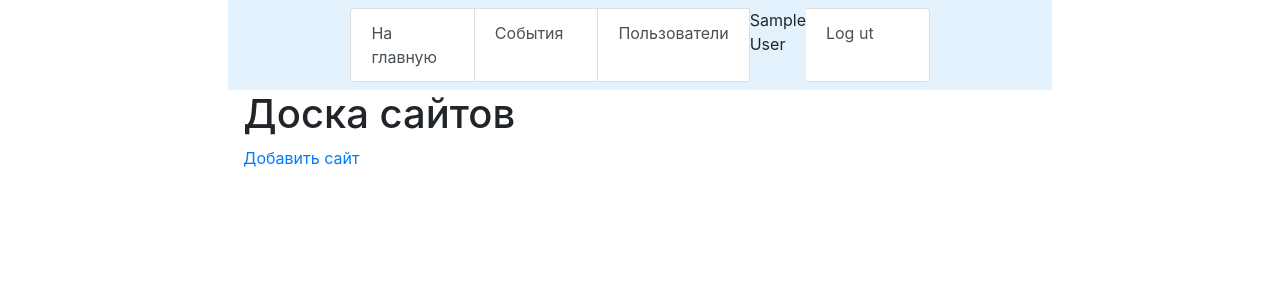
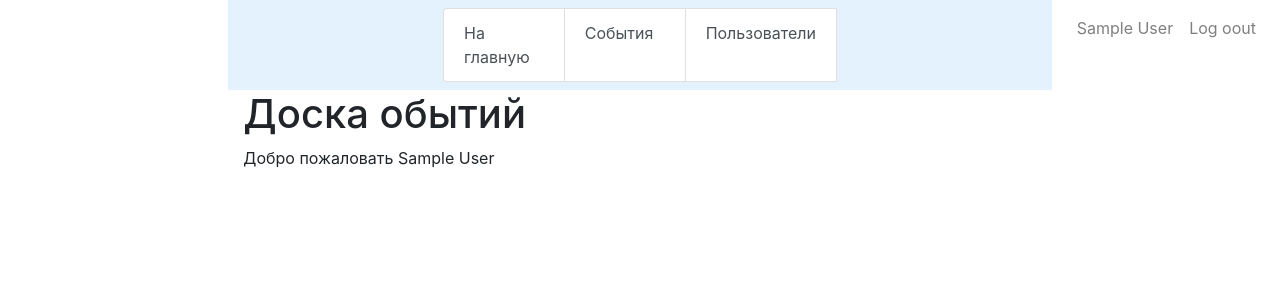
Before and after one commit to bobruk76/E9, a Flask app: page / in a window 1280 px wide. Shown: the top 300 px of the page. Run offline with Flask 2, Linux system fonts and the light colour scheme; the visitor is signed in with stand-in values (Sample User, id 1); data that the repository does not hold is empty; some libraries are stand-ins or nearby versions.

```diff
--- a/api/routes.py
+++ b/api/routes.py
@@ -18,7 +18,7 @@ def index():
 @app.route('/event/')
 def list_events():
     events = get_all_events()
-    return render_template('list.html', evenvts=events)
+    return render_template('list_events.html', evenvts=events)
 
 
 @app.route('/event/new', methods=['GET', 'POST'])
@@ -40,7 +40,7 @@ def add_event():
 
         return redirect('/')
 
-    return render_template('new_url.html', form=event_form)
+    return render_template('edit_event.html', form=event_form)
 
 
 @login_manager.user_loader
@@ -60,6 +60,8 @@ def login():
                 db.session.commit()
                 login_user(user, remember=True)
                 return redirect("/")
+            else:
+                flash("Неверное имя пользователя или пароль" )
     return render_template("login_user.html", form=form)
 
 
--- a/api/service.py
+++ b/api/service.py
@@ -5,12 +5,13 @@ from api.models import Event, User
 
 
 def new_event(user_id, title, description, timestamp_begin, timestamp_end):
-    new_event = Event(user_id=user_id,
-                      title=title,
-                      description=description,
-                      timestamp_begin=timestamp_begin,
-                      timestamp_end=timestamp_end)
-    db.session.add(new_event)
+    _event = Event(user_id=user_id,
+                   title=title,
+                   description=description,
+                   timestamp_begin=timestamp_begin,
+                   timestamp_end=timestamp_end)
+
+    db.session.add(_event)
     db.session.commit()
 
 
--- a/api/templates/base.html
+++ b/api/templates/base.html
@@ -17,15 +17,41 @@
                     {% if current_user.is_authenticated %}
                         <a href="/event/" class="list-group-item list-group-item-action">События</a>
                         <a href="/user/" class="list-group-item list-group-item-action">Пользователи</a>
-                        {{ current_user.name }}
-                        <a href="/logout" class="list-group-item list-group-item-action">Log ut</a>
+                        <nav class="navbar fixed-top navbar-toggleable-md navbar-expand-lg scrolling-navbar double-nav">
+                         <ul class="nav navbar-nav nav-flex-icons ml-auto">
+                            <li class="nav-item">
+                              <a class="nav-link"><i class="far fa-comments"></i> <span class="clearfix d-none d-sm-inline-block">{{ current_user.name }}</span></a>
+                            </li>
+                            <li class="nav-item">
+                                <a href="/logout" class="nav-link"><i class="fas fa-user"></i> <span class="clearfix d-none d-sm-inline-block">Log oout</span></a>
+                            </li>
+                          </ul>
+                        </nav>
                     {% endif %}
                     {% if not current_user.is_authenticated %}
-                        <a href="/login" class="list-group-item list-group-item-action">Log in</a>
-
+                    <nav class="navbar fixed-top navbar-toggleable-md navbar-expand-lg scrolling-navbar double-nav">
+                     <ul class="nav navbar-nav nav-flex-icons ml-auto">
+                        <li class="nav-item">
+                            <a href="/login" class="nav-link"><i class="fas fa-envelope"></i><span class="clearfix d-none d-sm-inline-block">Log in</span></a>
+                        </li>
+                        <li class="nav-item">
+                            <a href="/user/new" class="nav-link"><i class="fas fa-user"></i> <span class="clearfix d-none d-sm-inline-block">Log on</span></a>
+                        </li>
+                      </ul>
+                    </nav>
                     {% endif %}
                 </div>
             </nav>
+
+            {% with messages = get_flashed_messages() %}
+              {% if messages %}
+                <ul class=flashes>
+                {% for message in messages %}
+                  <li>{{ message }}</li>
+                {% endfor %}
+                </ul>
+              {% endif %}
+            {% endwith %}
 
             {% block content %}
             {% endblock %}
--- a/api/templates/index.html
+++ b/api/templates/index.html
@@ -9,22 +9,13 @@
     <body>
     <div class="container">
         <h1>
-            Доска сайтов
+            Доска обытий
         </h1>
-        <p>
-            <a href="/add-site">Добавить сайт</a>
-        </p>
-        <div class="list-group col-10 mx-auto">
-            {% for item in results|sort(attribute="_id", reverse=True) %}
-                <a class="list-group-item list-group-item-action" href="{{ item.address }}">
-                    {{ item.address }}
-                    <ul>
-                        <li class="list-group-item list-group-item-secondary">найдено:{{ item.words_count }}</li>
-                        <li class="list-group-item list-group-item-secondary">статус страници:{{ item.http_status_code }}</li>
-                    </ul>
-                </a>
-            {% endfor %}
-        </div>
+        {% if not current_user.is_authenticated %}
+            <p>Необходимо авторизоваться</p>
+        {% else %}
+            <p>Добро пожаловать {{ current_user.name }}</p>
+        {% endif %}
     </div>
     </body>
 {% endblock %}
```
Also changed, not shown: api/templates/list_events.html (added, +33 -0 lines).
